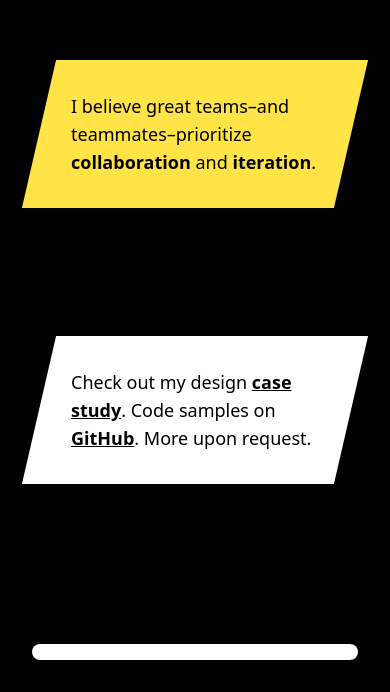
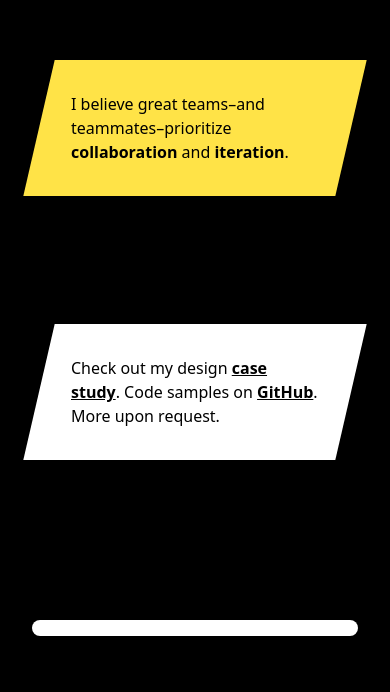
Before and after one commit to adobbs/portfolio, a Next.js app: page / in a window 390 px wide. Shown: the part 891-1583 px from the top of the page. After the commit the page ends 1559 px from the top, so only its background shows below. Built offline with nearby package versions, Linux system fonts and the light colour scheme.

Commit message:
Reduce font size of content blocks on mobile

```diff
--- a/app/page.tsx
+++ b/app/page.tsx
@@ -74,10 +74,10 @@ export default function Home() {
         />
       </div>
       <div className="relative w-4/5 md:w-[600px] p-8 sm:p-12 -skew-x-[13deg] mt-[128px] ml-auto lg:ml-[128px] mr-auto bg-[#ffe347]">
-        <p className="m-0 text-lg sm:text-xl md:text-2xl font-medium skew-x-[13deg] text-black">I believe great teams&ndash;and teammates&ndash;prioritize <strong className="font-extrabold">collaboration</strong> and <strong className="font-extrabold">iteration</strong>.</p>
+        <p className="m-0 text-base sm:text-xl md:text-2xl font-medium skew-x-[13deg] text-black">I believe great teams&ndash;and teammates&ndash;prioritize <strong className="font-extrabold">collaboration</strong> and <strong className="font-extrabold">iteration</strong>.</p>
       </div>
       <div className="relative w-4/5 md:w-[600px] p-8 sm:p-12 -skew-x-[13deg] mt-[128px] mr-auto lg:mr-[128px] ml-auto bg-white">
-        <p className="m-0 text-lg sm:text-xl md:text-2xl font-medium skew-x-[13deg] text-black">Check out my design <Link href="/design-case-study" className="underline font-extrabold hover:text-[#ffe347]">case study</Link>. Code samples on <a className="underline font-extrabold hover:text-[#ffe347]" href="https://github.com/adobbs" target="_blank">GitHub</a>. More upon request.</p>
+        <p className="m-0 text-base sm:text-xl md:text-2xl font-medium skew-x-[13deg] text-black">Check out my design <Link href="/design-case-study" className="underline font-extrabold hover:text-[#ffe347]">case study</Link>. Code samples on <a className="underline font-extrabold hover:text-[#ffe347]" href="https://github.com/adobbs" target="_blank">GitHub</a>. More upon request.</p>
       </div>
       <div className="flex h-4 mt-40 ml-8 mr-8 mb-8 rounded-full bg-white"></div>
     </>
```
